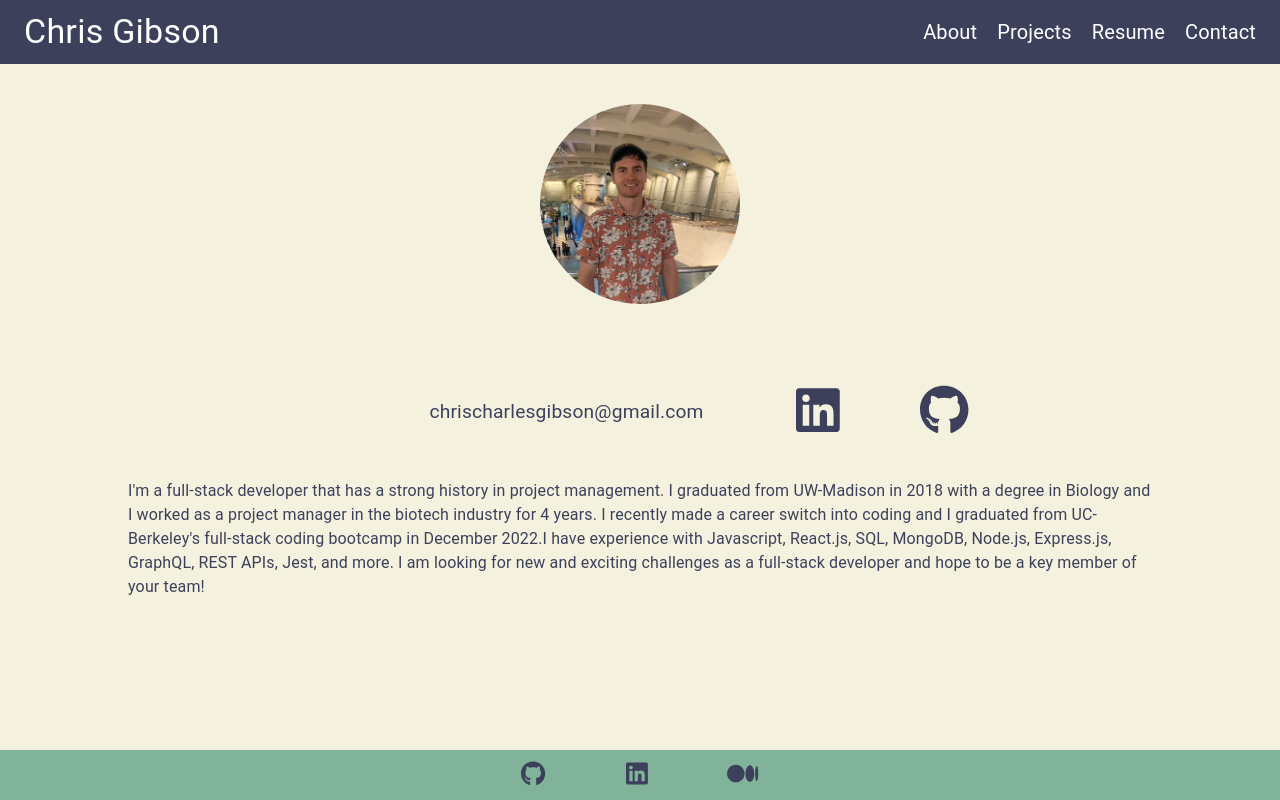
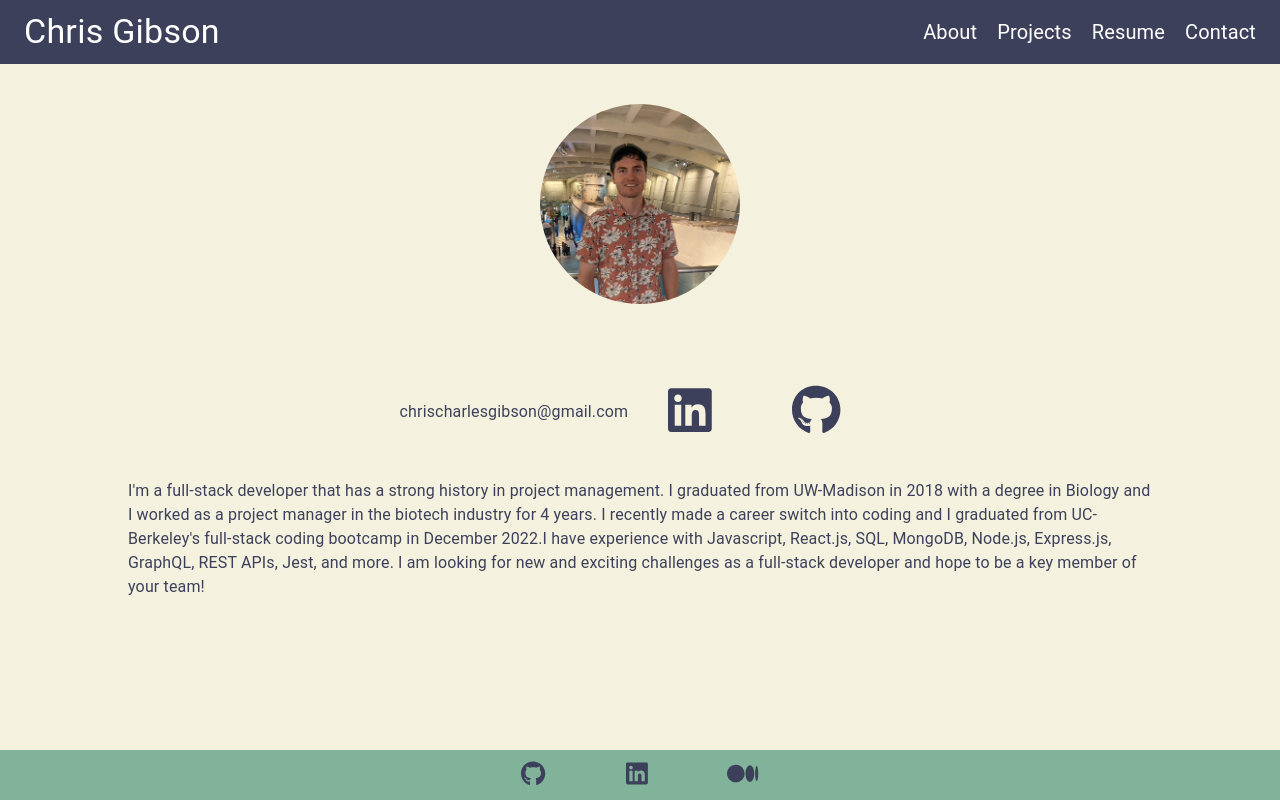
Before and after one commit to chrischarlesgibson/portfolio-v3, a React (Create React App) app: page /About in a window 1280 px wide. Built offline with nearby package versions, Linux system fonts and the light colour scheme.

Commit message:
added padding to about bio

```diff
--- a/src/pages/About.js
+++ b/src/pages/About.js
@@ -18,7 +18,7 @@ export default function About() {
 
       <Divider />
       <div className="links-container">
-        <Typography className="bio" variant="body1">
+        <Typography className="email" variant="body1">
           {" "}
           chrischarlesgibson@gmail.com
         </Typography>
--- a/src/styles/about.css
+++ b/src/styles/about.css
@@ -16,6 +16,7 @@
 .bio {
   padding-left: 10%;
   padding-right: 10%;
+  padding-bottom: 14vh !important;
 }
 
 @media (min-width: 900px) {
```
